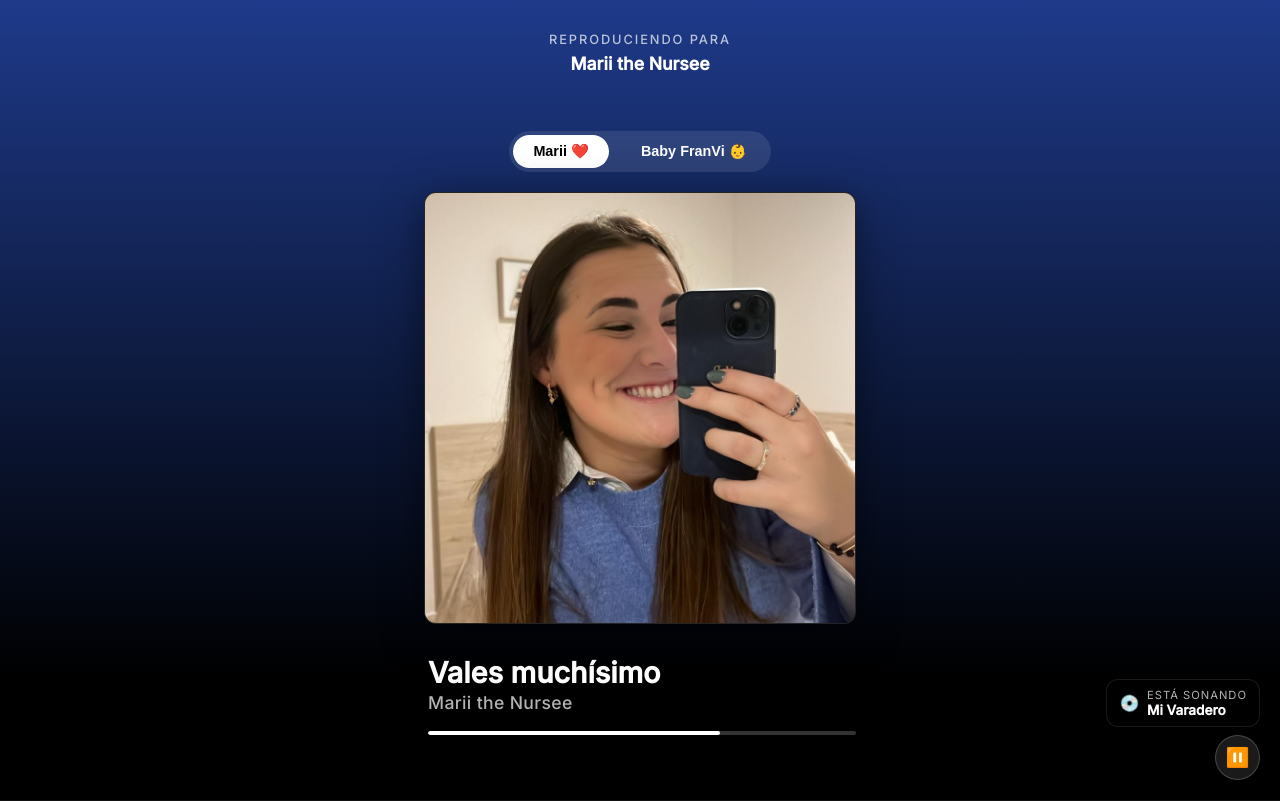
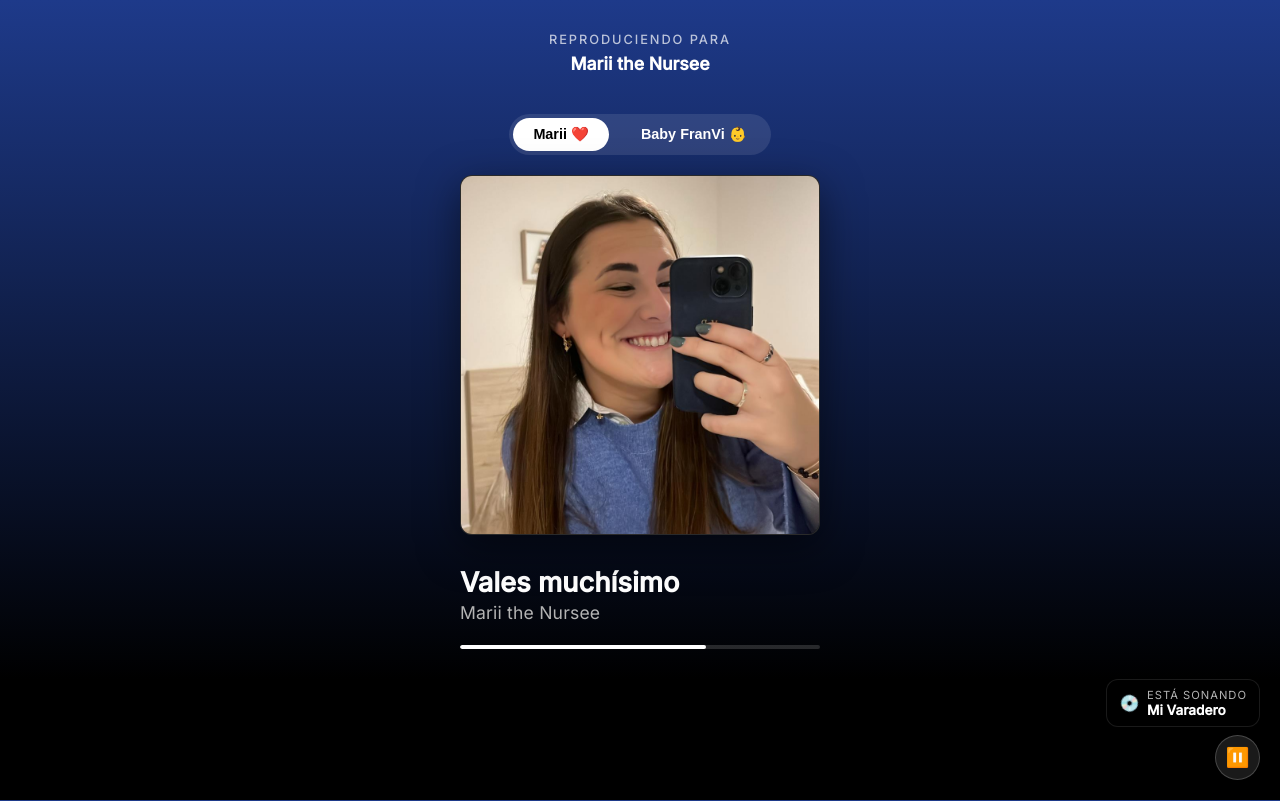
Before and after one commit to Haplee/marii, a Next.js app: page / in a window 1280 px wide. Built offline with nearby package versions, Linux system fonts and the light colour scheme; a web font is replaced by a local one.

Commit message:
modified:   app/globals.css

```diff
--- a/app/globals.css
+++ b/app/globals.css
@@ -62,7 +62,6 @@ body {
   flex: 1;
   width: 100%;
   max-width: 480px;
-  /* Ancho máximo mayor */
   margin: 0 auto;
 
   display: flex;
@@ -70,21 +69,23 @@ body {
   justify-content: center;
   align-items: center;
   padding: 24px;
-
-  /* Reducir padding horizontal en móviles para que la foto sea más grande */
-  @media (max-width: 450px) {
-    padding: 16px;
-    padding-bottom: 8rem;
-  }
+  /* Espacio inferior para evitar solapamiento con controles */
+  padding-bottom: 8rem;
 }
 
 /* Contenedor de la "Carátula" */
 .album-art-container {
   width: 100%;
+  /* En móvil, optimizar para ocupar buen ancho sin tocar bordes */
+  width: 88vw;
+  max-width: 360px;
+  /* Estándar Pixel/iPhone */
   aspect-ratio: 1/1;
   background-color: var(--spotify-dark-gray);
-  box-shadow: 0 8px 40px rgba(0, 0, 0, 0.5);
+  box-shadow: 0 12px 40px rgba(0, 0, 0, 0.5);
+  /* Sombra elevada */
   border-radius: 12px;
+  /* Radio estándar App */
   overflow: hidden;
   position: relative;
 
@@ -92,7 +93,7 @@ body {
   display: flex;
   align-items: center;
   justify-content: center;
-  border: 1px solid rgba(255, 255, 255, 0.05);
+  border: 1px solid rgba(255, 255, 255, 0.08);
 }
 
 .album-art-img {
@@ -104,18 +105,23 @@ body {
 /* Info del track */
 .track-info {
   width: 100%;
+  /* Alinear al ancho de la carátula */
+  width: 88vw;
+  max-width: 360px;
+
   display: flex;
   flex-direction: column;
   gap: 6px;
   margin-bottom: 1.5rem;
-  /* Alineación visual */
-  padding-left: 4px;
+  padding-left: 0;
+  /* Alinear limpio a la izquierda */
+  text-align: left;
 }
 
 .track-title {
-  font-size: 1.8rem;
-  /* Mucho más grande */
-  font-weight: 800;
+  font-size: 1.7rem;
+  /* Tamaño Título Nativo (ej. YouTube Music Now Playing) */
+  font-weight: 700;
   color: var(--spotify-white);
   line-height: 1.2;
   white-space: nowrap;
@@ -126,19 +132,21 @@ body {
 
 .track-artist {
   font-size: 1.1rem;
+  /* Subtítulo legible */
   color: var(--spotify-light-gray);
-  font-weight: 500;
-  letter-spacing: 0.02em;
+  font-weight: 400;
+  letter-spacing: 0.01em;
 }
 
 /* Barra de progreso */
 .progress-container {
   width: 100%;
   height: 4px;
-  background-color: rgba(255, 255, 255, 0.2);
+  /* Barra fina elegante */
+  background-color: rgba(255, 255, 255, 0.15);
   border-radius: 4px;
   overflow: hidden;
-  margin-top: 12px;
+  margin-top: 16px;
 }
 
 .progress-bar {
```
